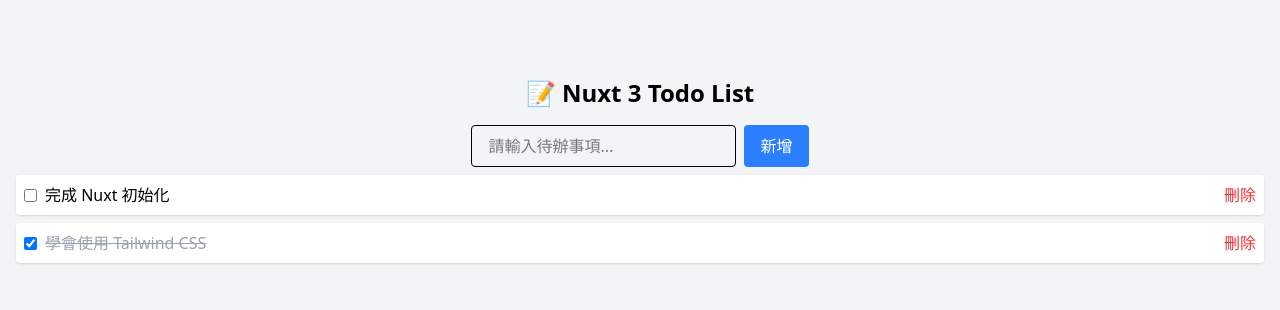
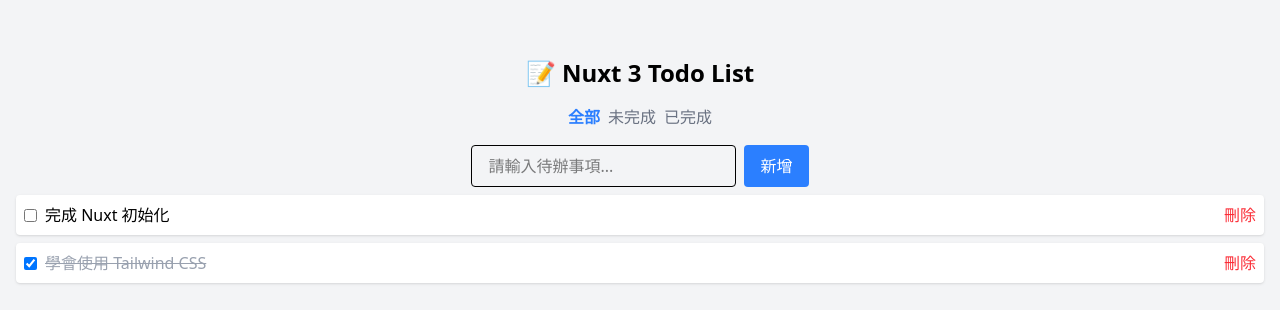
Before and after one commit to KenLin1996/nuxt3-todo, a Nuxt app: page / in a window 1280 px wide. Shown: the part 230-540 px from the top of the page. Built offline with nearby package versions, Linux system fonts and the light colour scheme.

Commit message:
feat: add filter for all/active/completed todos

```diff
--- a/pages/index.vue
+++ b/pages/index.vue
@@ -9,9 +9,9 @@
 const todoStore = useTodoStore();
 
 // 切換狀態、刪除功能
-const { toggleTodo, deleteTodo } = todoStore;
+const { deleteTodo, setFilter } = todoStore;
 
-const { todos } = storeToRefs(todoStore);
+const { todos, filterState, filteredTodos } = storeToRefs(todoStore);
 
 // 處理新增 Todo
 const addTodo = () => {
@@ -26,6 +26,36 @@
 <template>
   <div class="container mx-auto p-4">
     <h1 class="text-2xl font-bold text-center mb-4">📝 Nuxt 3 Todo List</h1>
+
+    <!-- 狀態篩選 -->
+    <div class="flex justify-center space-x-2 mb-4">
+      <button
+        @click="setFilter('all')"
+        :class="
+          filterState === 'all' ? 'text-blue-500 font-bold' : 'text-gray-500'
+        "
+      >
+        全部
+      </button>
+      <button
+        @click="setFilter('active')"
+        :class="
+          filterState === 'active' ? 'text-blue-500 font-bold' : 'text-gray-500'
+        "
+      >
+        未完成
+      </button>
+      <button
+        @click="setFilter('completed')"
+        :class="
+          filterState === 'completed'
+            ? 'text-blue-500 font-bold'
+            : 'text-gray-500'
+        "
+      >
+        已完成
+      </button>
+    </div>
 
     <!-- 輸入 Todo -->
     <div class="flex gap-2 mb-2 justify-center">
@@ -47,7 +77,7 @@
     <div>
       <ul class="space-y-2">
         <li
-          v-for="todo in todos"
+          v-for="todo in filteredTodos"
           :key="todo.id"
           class="flex items-center justify-between bg-white p-2 rounded shadow"
         >
--- a/stores/todo.ts
+++ b/stores/todo.ts
@@ -1,12 +1,15 @@
 import { defineStore } from "pinia";
 import { v4 as uuidv4 } from "uuid"; // 引入 uuid
-import { ref } from "vue";
+import { ref, computed } from "vue";
 
 export const useTodoStore = defineStore("todo", () => {
   const todos = ref([
     { id: uuidv4(), text: "完成 Nuxt 初始化", completed: false },
     { id: uuidv4(), text: "學會使用 Tailwind CSS", completed: true },
   ]);
+
+  // 當前的篩選狀態
+  const filterState = ref<"all" | "completed" | "active">("all");
 
   // 處理新增 Todo
   const addTodo = (text: string) => {
@@ -19,21 +22,32 @@
     });
   };
 
-  //  切換完成狀態
-  const toggleTodo = (id: string) => {
-    const todo = todos.value.find((t) => t.id === id);
-    if (todo) todo.completed = !todo.completed;
-  };
-
   //  刪除 todo
   const deleteTodo = (id: string) => {
     todos.value = todos.value.filter((t) => t.id !== id);
   };
 
+  // 切換篩選狀態
+  const setFilter = (value: typeof filterState.value) => {
+    filterState.value = value;
+  };
+
+  // 根據 filter 傳回對應的 todos
+  const filteredTodos = computed(() => {
+    if (filterState.value === "completed") {
+      return todos.value.filter((t) => t.completed);
+    } else if (filterState.value === "active") {
+      return todos.value.filter((t) => !t.completed);
+    }
+    return todos.value;
+  });
+
   return {
     todos,
+    filterState,
+    filteredTodos,
     addTodo,
-    toggleTodo,
     deleteTodo,
+    setFilter,
   };
 });
```
